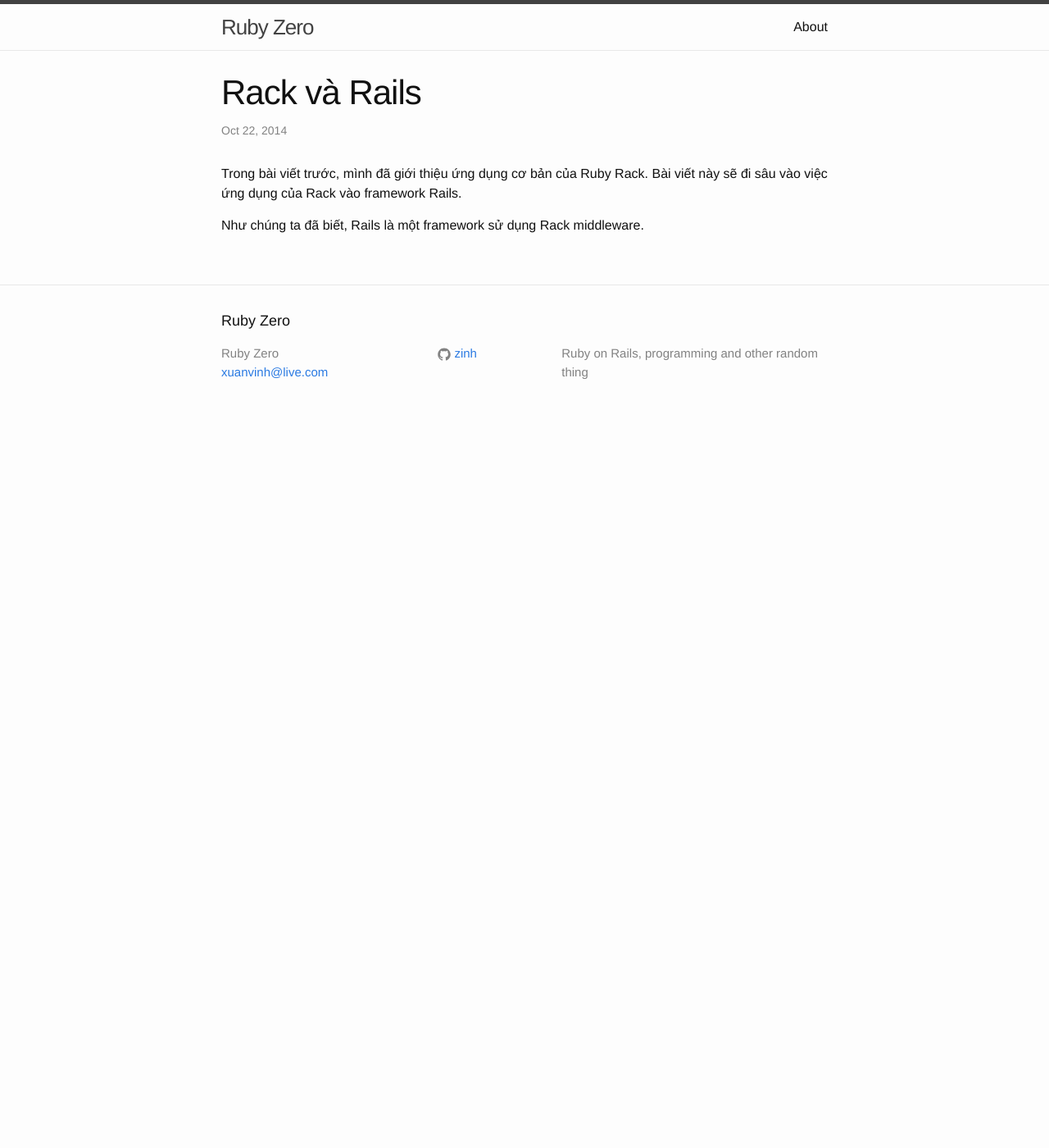
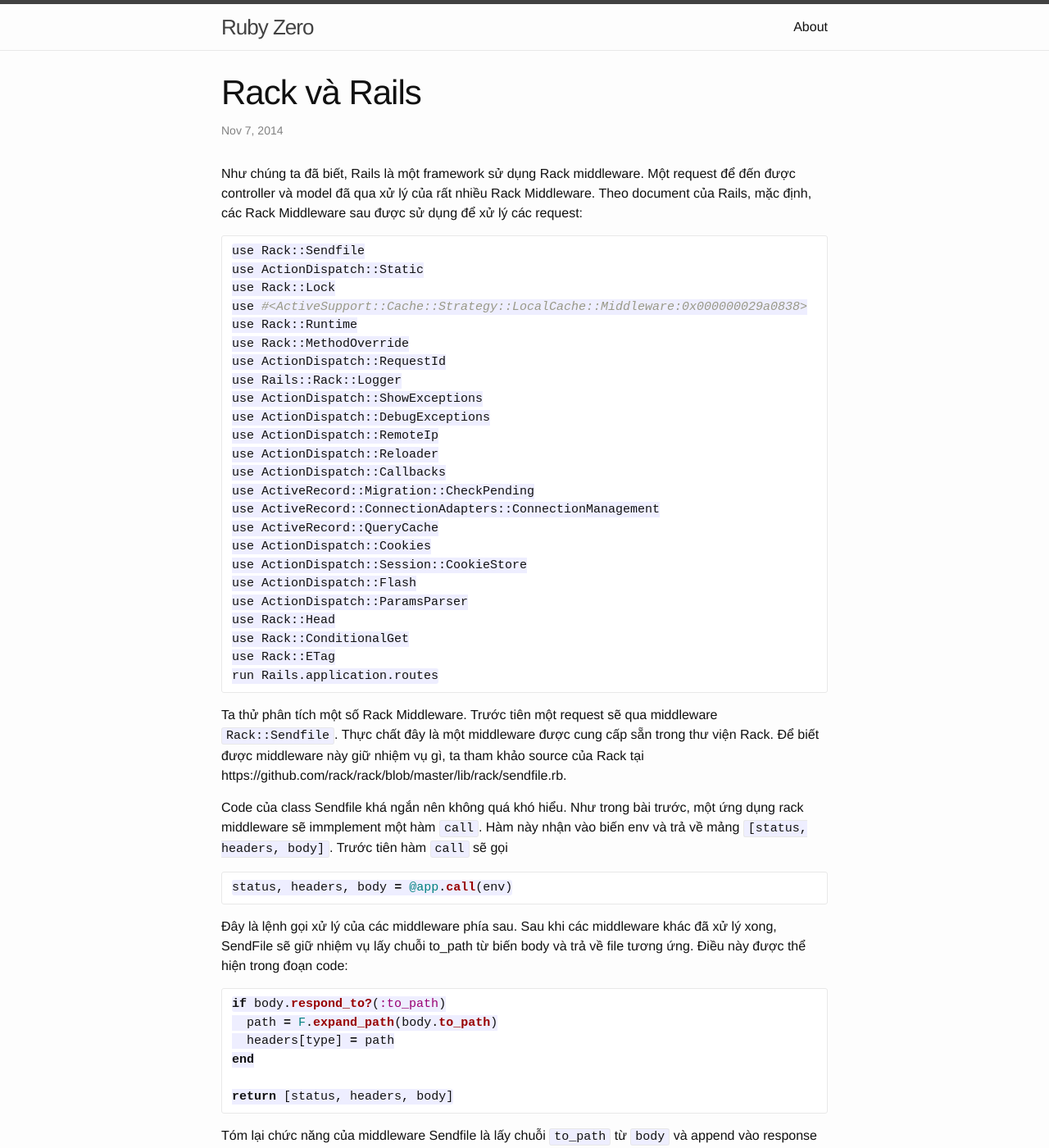
Before and after one commit to zinh/zinh.github.io, a Jekyll site: the page built from _posts/2014-11-07-rack-va-rails.markdown, in a window 1280 px wide and 1400 px high. Shown: the whole window at 82% size. Built offline with Jekyll 4.4.1, drawn with Linux system fonts in a browser that asks for light colours; some of the changed text lies outside the part shown.

Commit message:
Update 2014-11-07-rack-va-rails.markdown

````diff
--- a/_posts/2014-11-07-rack-va-rails.markdown
+++ b/_posts/2014-11-07-rack-va-rails.markdown
@@ -1,11 +1,59 @@
 ---
 layout: post
 title:  "Rack và Rails"
-date:   2014-10-22 23:55:00
+date:   2014-11-07 23:55:00
 summary: Tiếp theo bài giới thiệu về Ruby Rack trước, bài viết này sẽ đi sâu vào phân tích ứng dụng của Rack với Rails.
 categories: ruby, rails
 ---
 
-Trong bài viết trước, mình đã giới thiệu ứng dụng cơ bản của Ruby Rack. Bài viết này sẽ đi sâu vào việc ứng dụng của Rack vào framework Rails.
+Như chúng ta đã biết, Rails là một framework sử dụng Rack middleware. Một request để đến được controller và model đã qua xử lý của rất nhiều Rack Middleware. Theo document của Rails, mặc định, các Rack Middleware sau được sử dụng để xử lý các request:
 
-Như chúng ta đã biết, Rails là một framework sử dụng Rack middleware.
+```bash
+use Rack::Sendfile
+use ActionDispatch::Static
+use Rack::Lock
+use #<ActiveSupport::Cache::Strategy::LocalCache::Middleware:0x000000029a0838>
+use Rack::Runtime
+use Rack::MethodOverride
+use ActionDispatch::RequestId
+use Rails::Rack::Logger
+use ActionDispatch::ShowExceptions
+use ActionDispatch::DebugExceptions
+use ActionDispatch::RemoteIp
+use ActionDispatch::Reloader
+use ActionDispatch::Callbacks
+use ActiveRecord::Migration::CheckPending
+use ActiveRecord::ConnectionAdapters::ConnectionManagement
+use ActiveRecord::QueryCache
+use ActionDispatch::Cookies
+use ActionDispatch::Session::CookieStore
+use ActionDispatch::Flash
+use ActionDispatch::ParamsParser
+use Rack::Head
+use Rack::ConditionalGet
+use Rack::ETag
+run Rails.application.routes
+```
+
+Ta thử phân tích một số Rack Middleware. Trước tiên một request sẽ qua middleware `Rack::Sendfile`. Thực chất đây là một middleware được cung cấp sẵn trong thư viện Rack. Để biết được middleware này giữ nhiệm vụ gì, ta tham khảo source của Rack tại https://github.com/rack/rack/blob/master/lib/rack/sendfile.rb.
+
+Code của class Sendfile khá ngắn nên không quá khó hiểu. Như trong bài trước, một ứng dụng rack middleware sẽ immplement một hàm `call`. Hàm này nhận vào biến env và trả về mảng `[status, headers, body]`. Trước tiên hàm `call` sẽ gọi
+
+```ruby
+status, headers, body = @app.call(env)
+```
+
+Đây là lệnh gọi xử lý của các middleware phía sau. Sau khi các middleware khác đã xử lý xong, SendFile sẽ giữ nhiệm vụ lấy chuỗi to_path từ biến body và trả về file tương ứng. Điều này được thể hiện trong đoạn code:
+
+```ruby
+if body.respond_to?(:to_path)
+  path = F.expand_path(body.to_path)
+  headers[type] = path
+end
+
+return [status, headers, body]
+```
+
+Tóm lại chức năng của middleware Sendfile là lấy chuỗi `to_path` từ `body` và append vào response header. Các web server bên dưới như nginx, apache khi nhận được response header này sẽ đọc file được chỉ ra ở đường dẫn `to_path` và trả về cho client. Điều này giúp cho ứng dụng Rails app đỡ phải xử lý trong trường hợp kết quả trả về là nội dung của một file static.
+
+### ActionDispatch::Static
````
